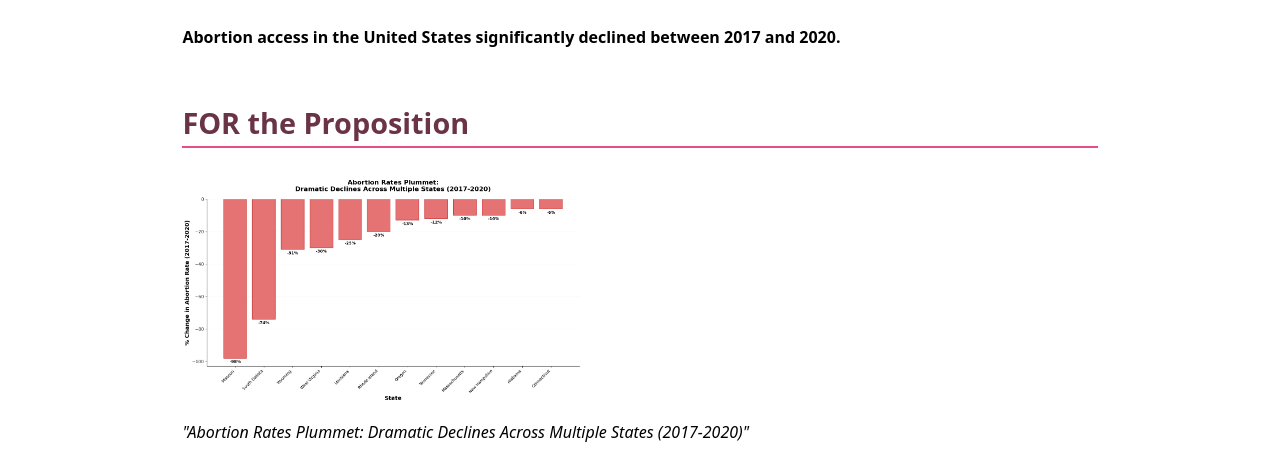
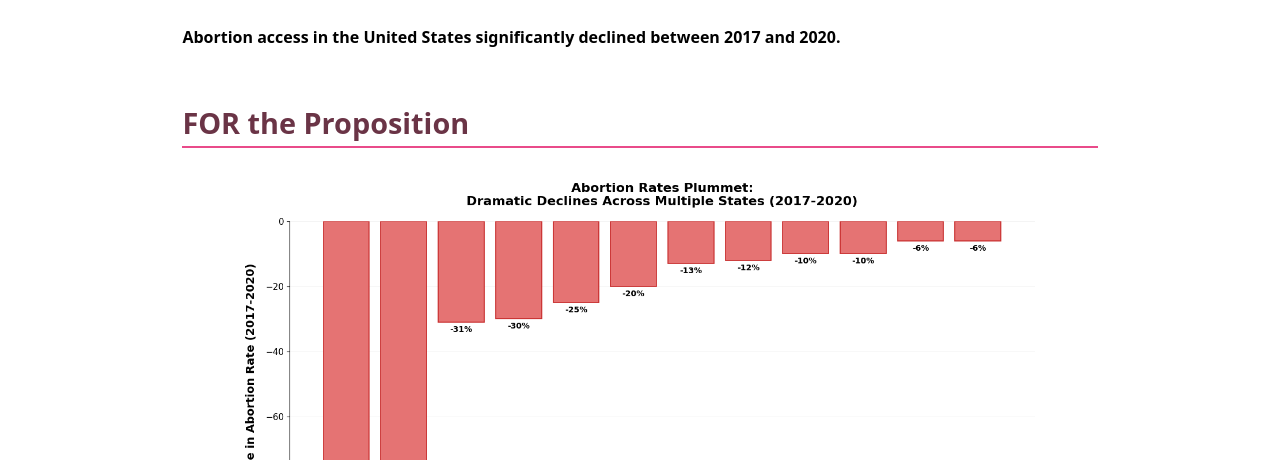
Before and after one commit to cmlpk/dsc209r-portfolio, a plain HTML site: page projects/project2/index.html in a window 1280 px wide. Shown: the part 333-793 px from the top of the page. Drawn offline with Linux system fonts and the light colour scheme.

Commit message:
Update index.html

```diff
--- a/projects/project2/index.html
+++ b/projects/project2/index.html
@@ -6,6 +6,13 @@
   <title>Project 2: Persuasive Visualization</title>
   <link rel="stylesheet" href="../../style.css">
   <script src="../../global.js" type="module"></script>
+  <style>
+    section img {
+      max-width: 800px;
+      width: 100%;
+      margin: 1.5rem auto;
+    }
+  </style>
 </head>
 <body>
   <h1>Project 2: Persuasive or Deceptive Visualization?</h1>
```
